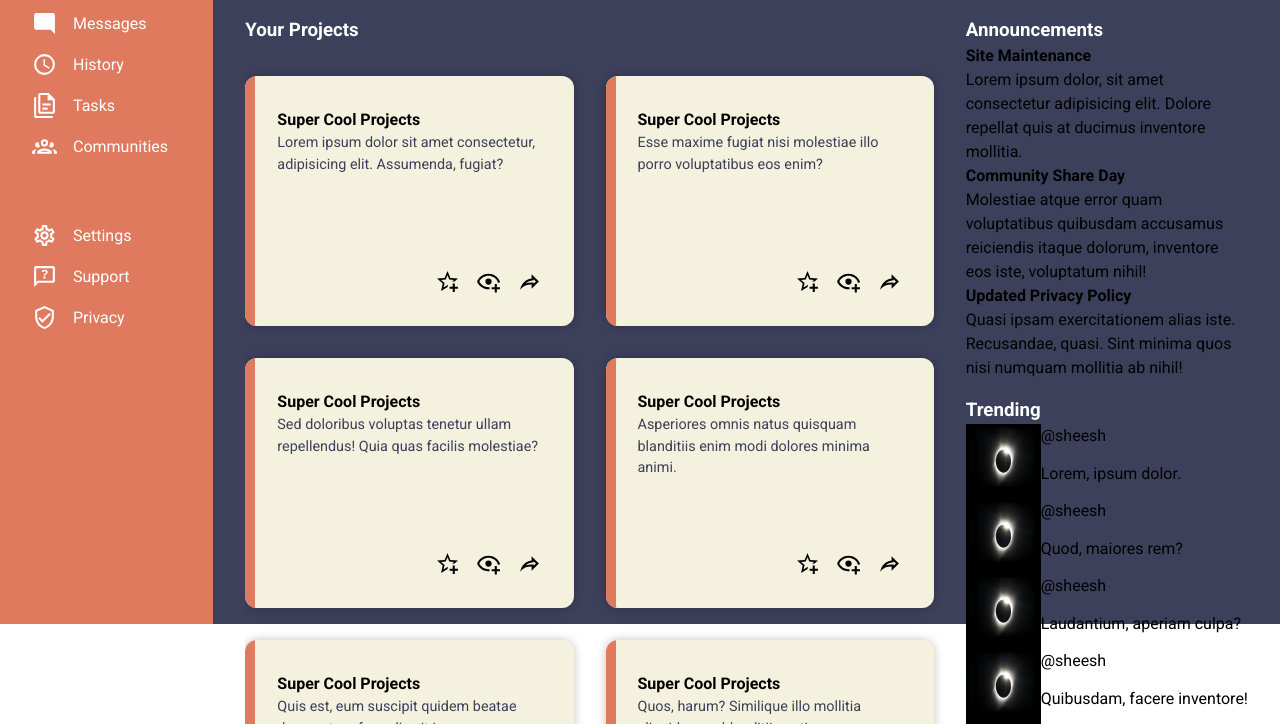
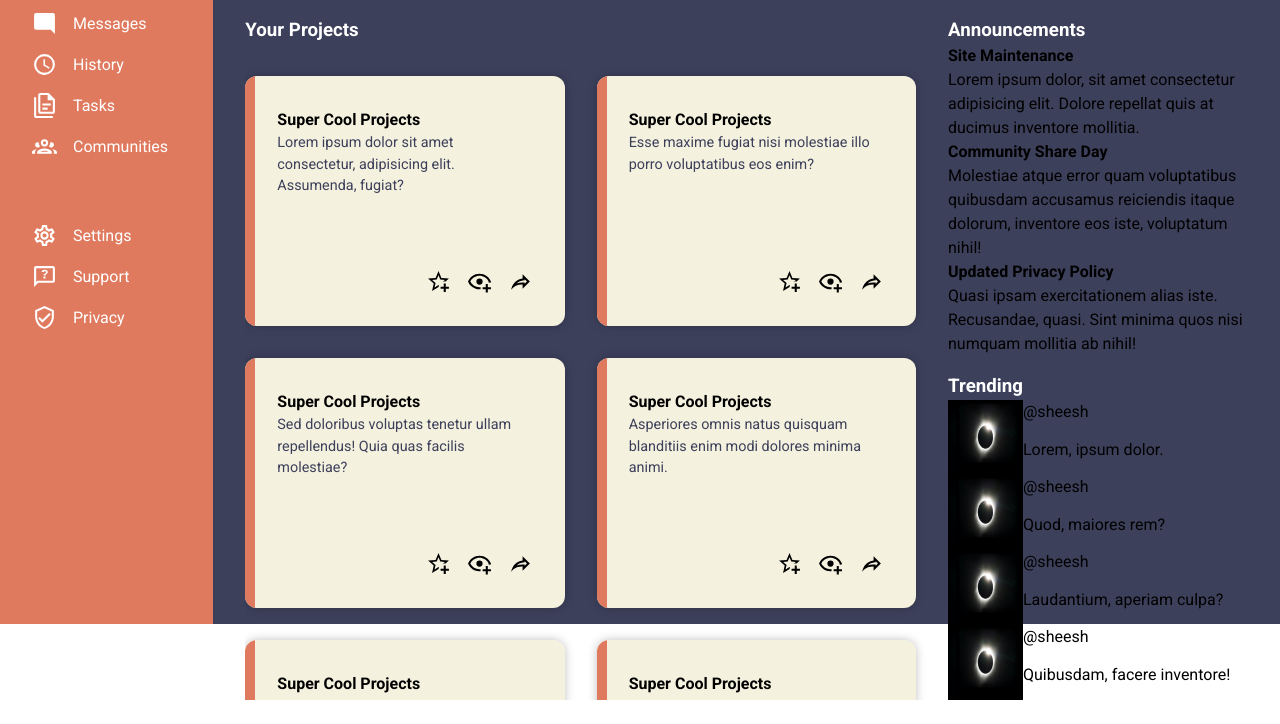
Before and after one commit to StrigZ/admin-dashboard, a plain HTML site: page index.html in a window 1280 px wide. Shown: the part 176-900 px from the top of the page. After the commit the page ends 876 px from the top, so only its background shows below. Drawn offline with Linux system fonts and the light colour scheme.

Commit message:
Make dashboard sidebar width 300px

```diff
--- a/style.css
+++ b/style.css
@@ -197,7 +197,7 @@ body {
   background-color: var(--body-clr);
   grid-row: span 2;
   display: grid;
-  grid-template-columns: 3fr 1fr;
+  grid-template-columns: 1fr 300px;
   grid-template-rows: repeat(2, 1fr);
 
   gap: 16px;
```
